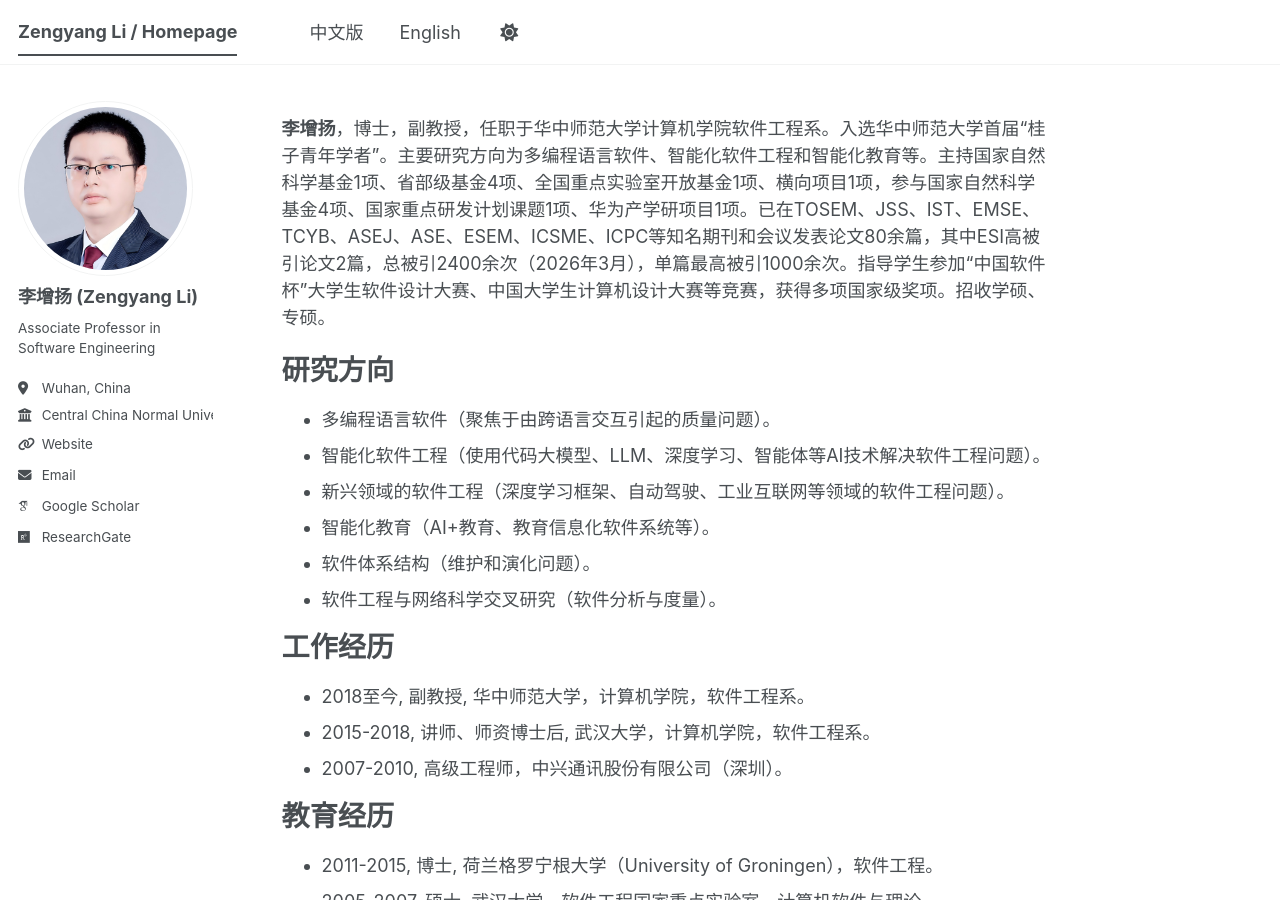
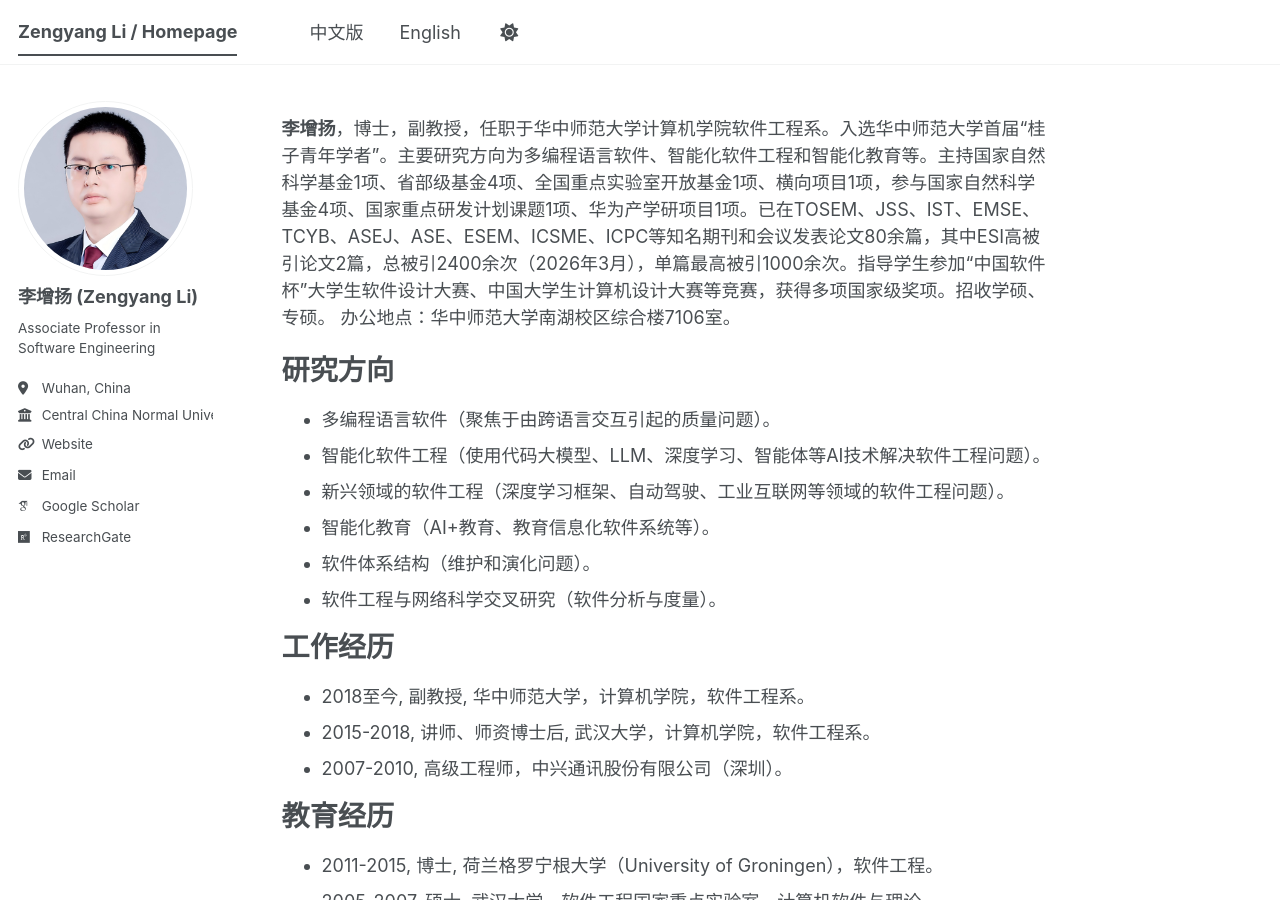
Before and after one commit to zengyang/zengyang.github.io, a Jekyll site: the page built from _pages/about.md, in a window 1280 px wide and 900 px high. Built offline with Jekyll 4.4.1, drawn with Linux system fonts in a browser that asks for light colours; some web fonts are replaced; a script bundle is joined from its source files by our own code; library files that are not in the unit come from our copies.

Commit message:
Update about.md

```diff
--- a/_pages/about.md
+++ b/_pages/about.md
@@ -7,6 +7,7 @@ redirect_from:
   - /about.html
 ---
 **李增扬**，博士，副教授，任职于华中师范大学计算机学院软件工程系。入选华中师范大学首届“桂子青年学者”。主要研究方向为多编程语言软件、智能化软件工程和智能化教育等。主持国家自然科学基金1项、省部级基金4项、全国重点实验室开放基金1项、横向项目1项，参与国家自然科学基金4项、国家重点研发计划课题1项、华为产学研项目1项。已在TOSEM、JSS、IST、EMSE、TCYB、ASEJ、ASE、ESEM、ICSME、ICPC等知名期刊和会议发表论文80余篇，其中ESI高被引论文2篇，总被引2400余次（2026年3月），单篇最高被引1000余次。指导学生参加“中国软件杯”大学生软件设计大赛、中国大学生计算机设计大赛等竞赛，获得多项国家级奖项。招收学硕、专硕。
+办公地点：华中师范大学南湖校区综合楼7106室。
 
 
 
```
